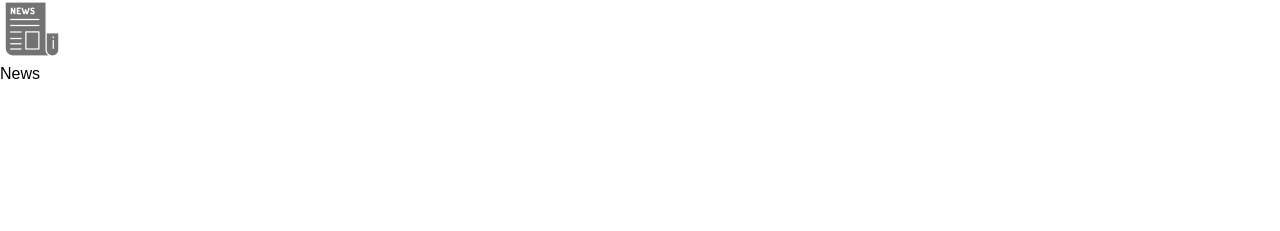
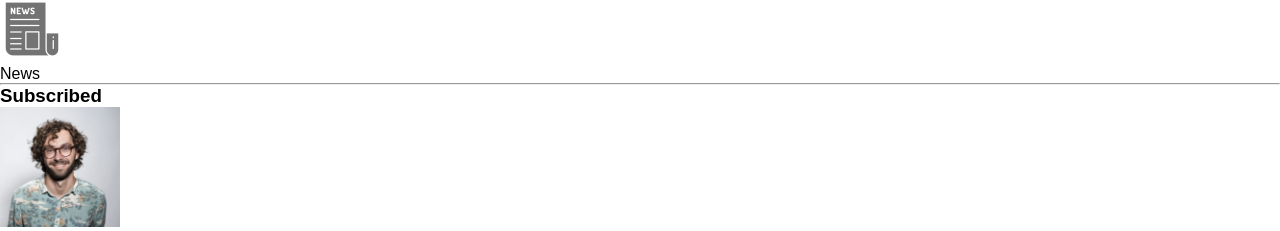
Before and after one commit to advaithProjects/youtube-clone, a React (Vite) app: page / in a window 1280 px wide. Shown: the part 977-1208 px from the top of the page. Before the commit the page ends 1060 px from the top, so only its background shows below. Built offline with nearby package versions, Linux system fonts and the light colour scheme.

Commit message:
19/02/2026 4:40pm commit

```diff
--- a/src/Components/Sidebar/Sidebar.jsx
+++ b/src/Components/Sidebar/Sidebar.jsx
@@ -54,6 +54,14 @@
           <img src={news} alt="" />
           <p>News</p>
         </div>
+        <hr />
+      </div>
+      <div className="subscribed-list">
+        <h3>Subscribed</h3>
+        <div className="side-link">
+          <img src={jack} alt="" />
+          <p>PewDiePie</p>
+        </div>
       </div>
     </div>
   );
```
